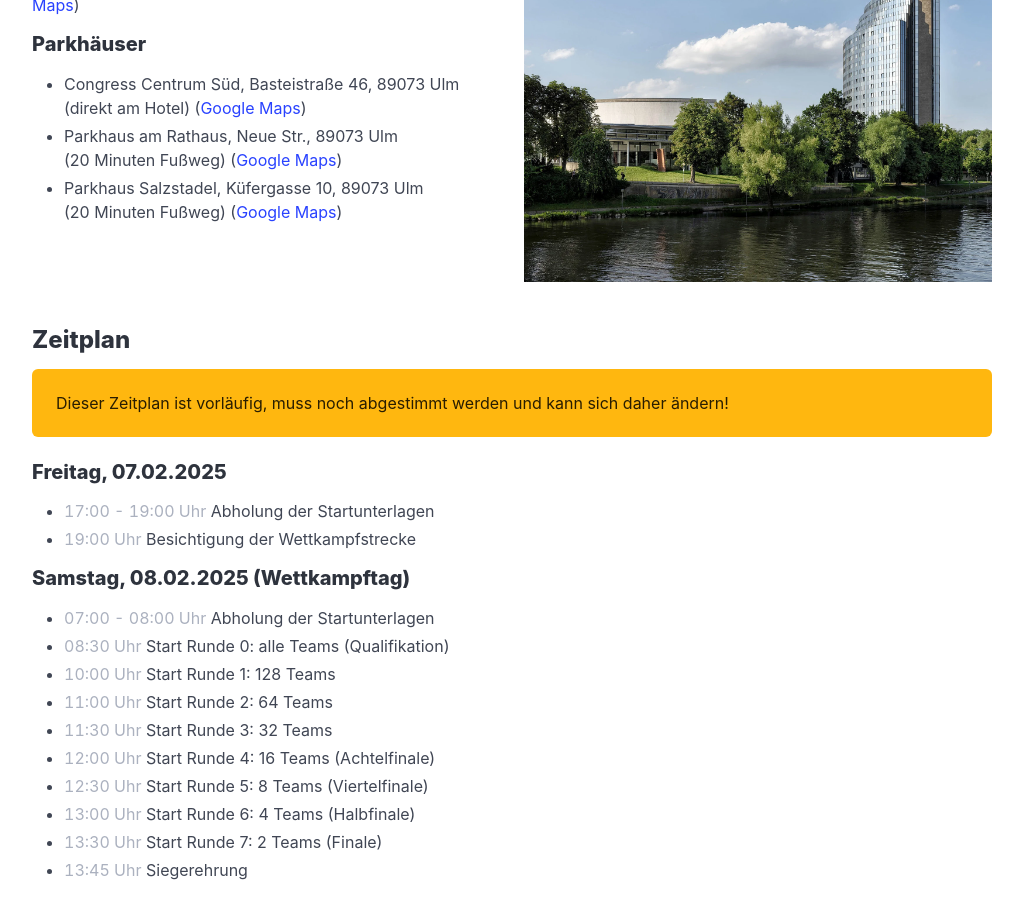
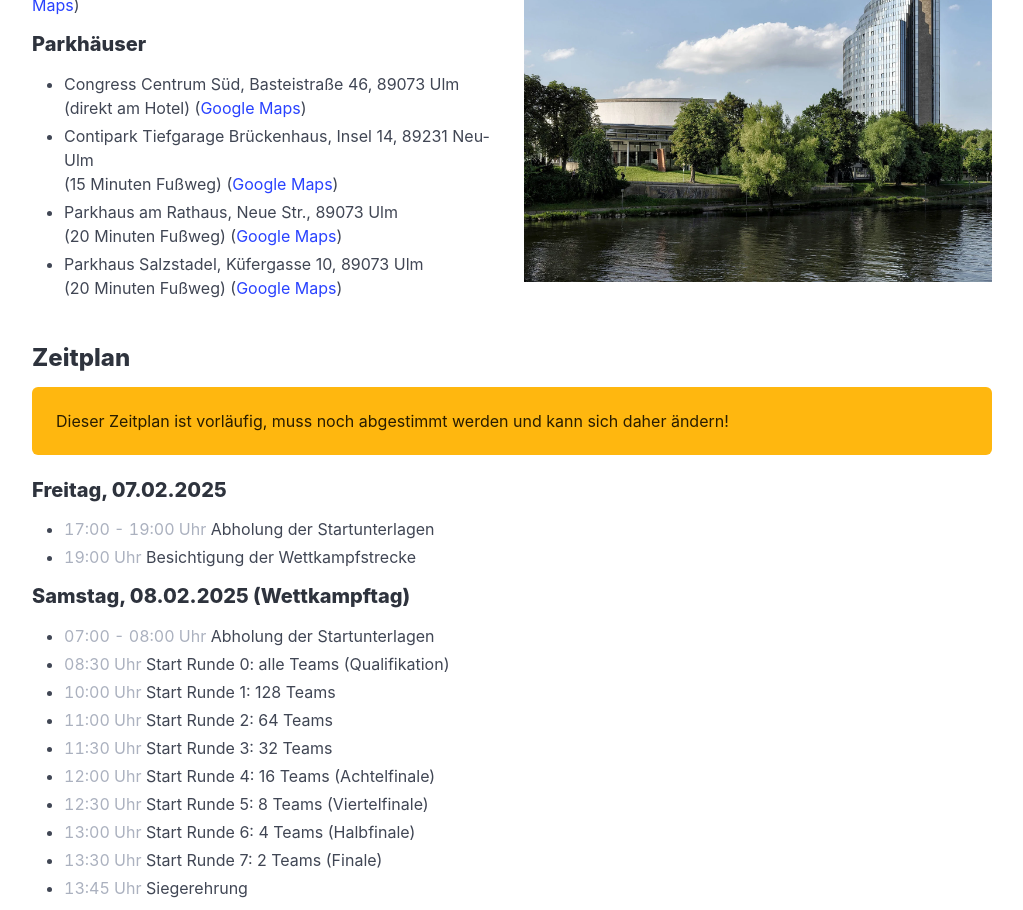
Before and after one commit to steffkes/schachmatt-ulm, a Nuxt app: page /teilnehmer/organisatorisches in a window 1280 px wide. Shown: the part 1040-1950 px from the top of the page, without its empty margins (128-1151 px from the left). Built offline with nearby package versions, Linux system fonts and the light colour scheme; no server answers.

Commit message:
add car park in neu-ulm

```diff
--- a/pages/teilnehmer/organisatorisches.vue
+++ b/pages/teilnehmer/organisatorisches.vue
@@ -68,6 +68,13 @@
               <li>
                 Congress Centrum Süd, Basteistraße 46, 89073 Ulm<br />(direkt am
                 Hotel) (<a href="https://maps.app.goo.gl/mnjcQi9M31RHPm8f7"
+                  >Google Maps</a
+                >)
+              </li>
+              <li>
+                Contipark Tiefgarage Brückenhaus, Insel 14, 89231 Neu-Ulm<br />
+                (15 Minuten Fußweg) (<a
+                  href="https://maps.app.goo.gl/8Tkp6XxKhVfiG3FUA"
                   >Google Maps</a
                 >)
               </li>
```
